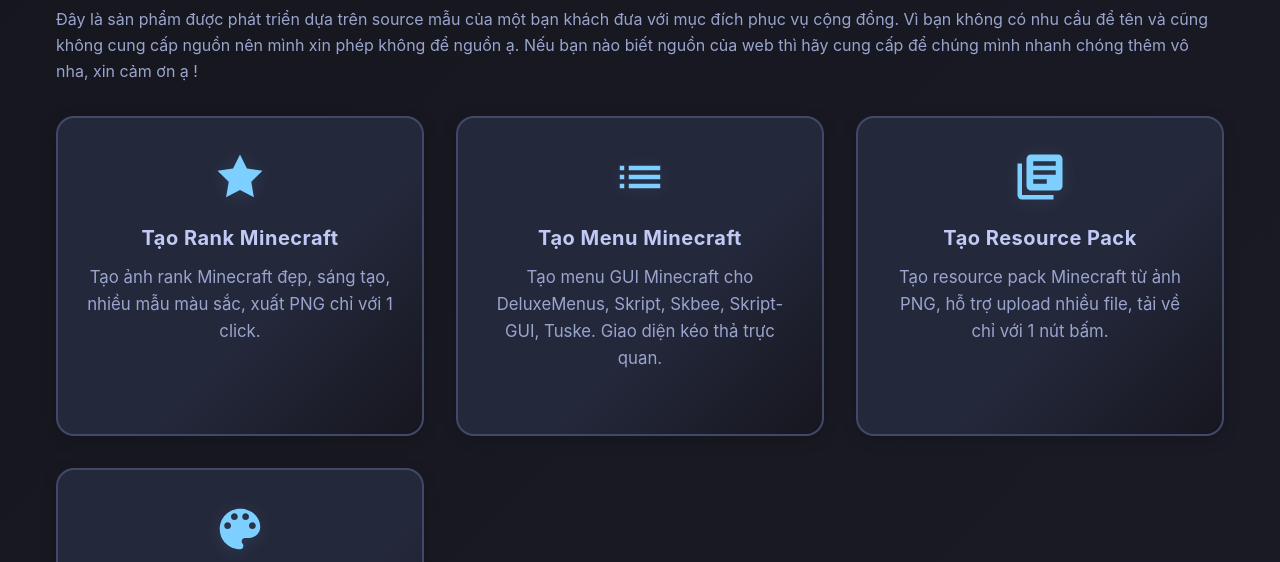
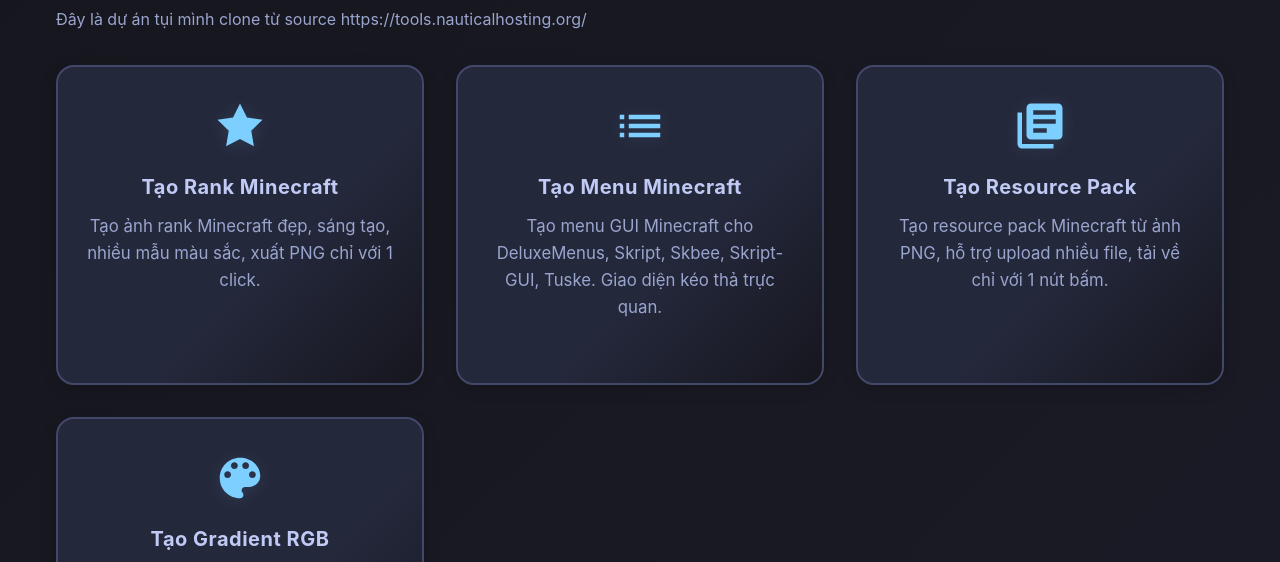
Before and after one commit to Stella-Studio/Tools, a plain HTML site: page index.html in a window 1280 px wide. Shown: the part 210-772 px from the top of the page. Drawn offline with Linux system fonts and the light colour scheme.

Commit message:
Update index.html

```diff
--- a/index.html
+++ b/index.html
@@ -31,7 +31,7 @@
     <main>
         <section class="hero">
             <h1>Stella Tools</h1>
-            <p>Đây là sản phẩm được phát triển dựa trên source mẫu của một bạn khách đưa với mục đích phục vụ cộng đồng. Vì bạn không có nhu cầu để tên và cũng không cung cấp nguồn nên mình xin phép không để nguồn ạ. Nếu bạn nào biết nguồn của web thì hãy cung cấp để chúng mình nhanh chóng thêm vô nha, xin cảm ơn ạ !</p>
+            <p>Đây là dự án tụi mình clone từ source https://tools.nauticalhosting.org/</p>
         </section>
         <section class="tools-section">
             <div class="tools-grid">
```
